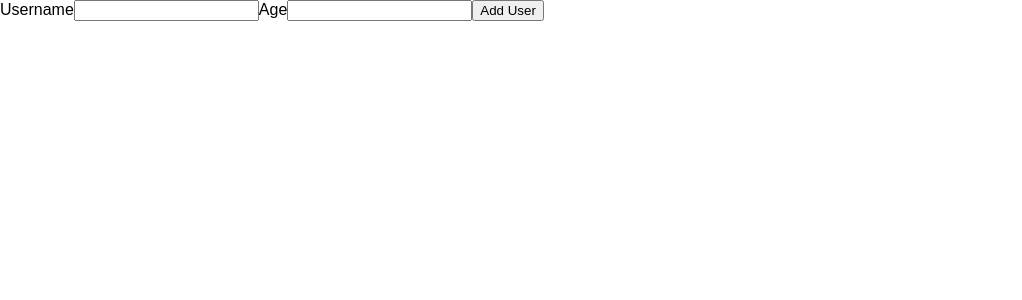
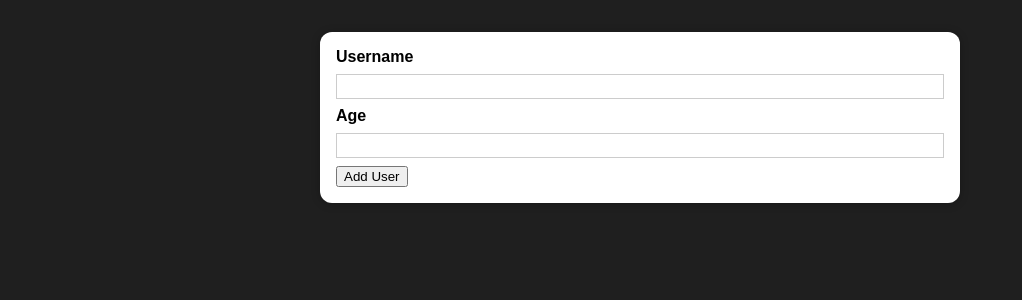
Before and after one commit to chinthakarukshan/user-manager, a React (Create React App) app: page / in a window 1280 px wide. Shown: the top 300 px of the page, without its empty margins (0-1022 px from the left). Built offline with nearby package versions, Linux system fonts and the light colour scheme.

Commit message:
Added components to build up the form

```diff
--- /dev/null
+++ b/src/components/UI/Card.js
@@ -0,0 +1,14 @@
+import React from 'react';
+
+import classes from './Card.module.css';
+
+const Card = props => {
+
+    return (
+        <div className={`${classes.card} ${props.className}`}>
+            {props.children}
+        </div>
+    );
+}
+
+export default Card;
--- /dev/null
+++ b/src/components/UI/Card.module.css
@@ -0,0 +1,5 @@
+.card {
+    background: white;
+    border-radius: 12px;
+    box-shadow: 0 1px 8px rgba(0, 0, 0, 0.25);
+}
--- a/src/components/Users/AddUser.js
+++ b/src/components/Users/AddUser.js
@@ -1,4 +1,7 @@
 import React from 'react';
+
+import Card from '../UI/Card';
+import classes from './AddUser.module.css';
 
 const AddUser = props => {
 
@@ -8,6 +11,7 @@
     };
 
     return (
+        <Card className={classes.input}>
             <form onSubmit={addUserHandler}>
                 <label htmlFor='username'>Username</label>
                 <input type='text' id='username'/>
@@ -15,6 +19,8 @@
                 <input type='number' id='age'/>
                 <button type='submit'>Add User</button>
             </form>
+        </Card>
+
     );
 }
 
--- /dev/null
+++ b/src/components/Users/AddUser.module.css
@@ -0,0 +1,26 @@
+.input {
+    margin: 2rem auto;
+    padding: 1rem;
+    width: 90%;
+    max-width: 40rem;
+  }
+
+  .input label {
+    display: block;
+    font-weight: bold;
+    margin-bottom: 0.5rem;
+  }
+
+  .input input {
+    font: inherit;
+    display: block;
+    width: 100%;
+    border: 1px solid #ccc;
+    padding: 0.15rem;
+    margin-bottom: 0.5rem;
+  }
+
+  .input input:focus {
+    outline: none;
+    border-color: #4f005f;
+  }
--- a/src/index.css
+++ b/src/index.css
@@ -4,6 +4,7 @@
 
 html {
   font-family: sans-serif;
+  background: #1f1f1f
 }
 
 body {
```
Also changed, not shown: src/components/Users/Users.css (added, +7 -0 lines), src/components/Users/Users.js (added, +15 -0 lines). Lines whose indentation alone changed are shown as unchanged.
